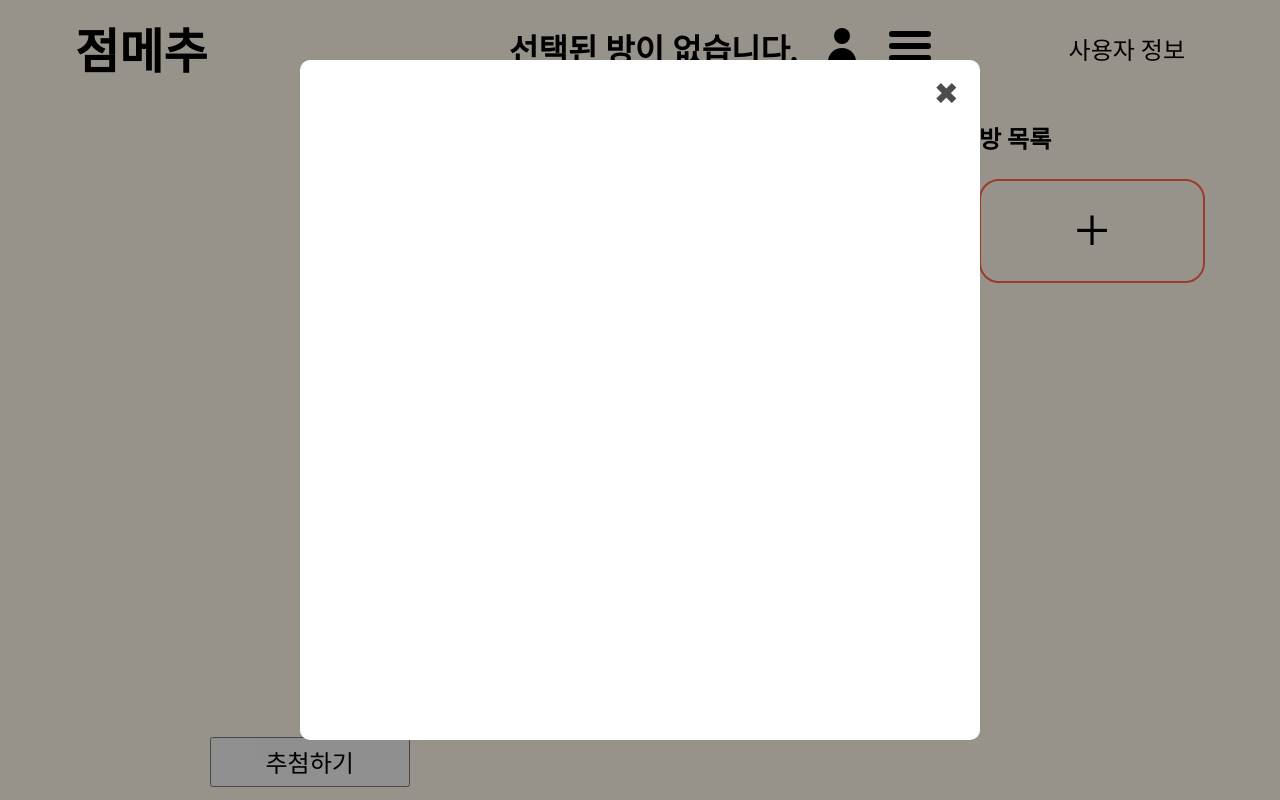
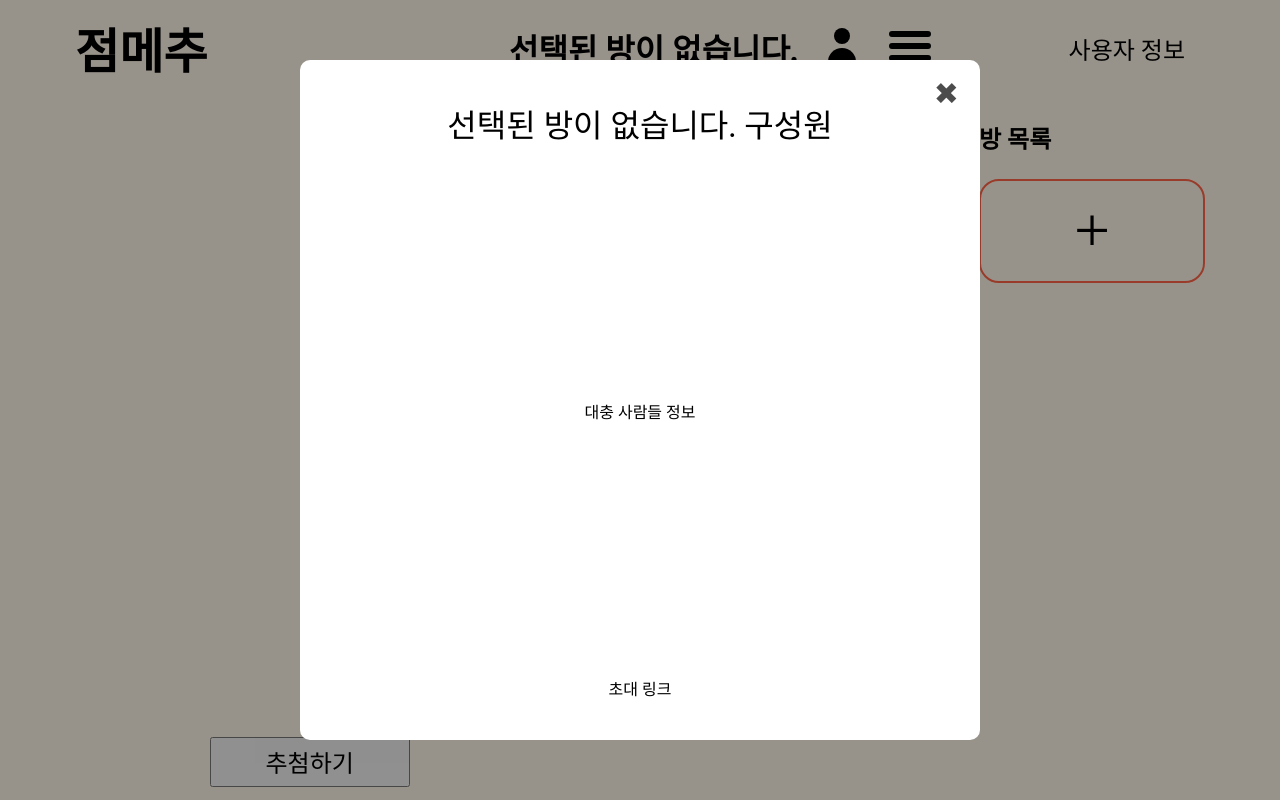
Before and after one commit to Comp-ACT/random-lunch-menu-front, a React (Create React App) app: page / in a window 1280 px wide. Both pictures are taken after a click on the element 842 px from the left and 48 px from the top of the page. Built offline with nearby package versions, Linux system fonts and the light colour scheme; a web font is replaced by a local one.

Commit message:
Update PersonDialog.tsx

```diff
--- a/src/components/common/header/dialog/PersonDialog.tsx
+++ b/src/components/common/header/dialog/PersonDialog.tsx
@@ -1,5 +1,29 @@
+import { useRecoilValue } from 'recoil';
+import { selectedRoomSelector } from '../../../../recoil/atoms';
+import { css } from '@emotion/react';
+
 function PersonDialog() {
-  return <></>;
+  const selectedRoom = useRecoilValue(selectedRoomSelector);
+  return (
+    <div
+      css={css({
+        display: 'flex',
+        flexDirection: 'column',
+        justifyContent: 'space-between',
+        height: '100%',
+      })}
+    >
+      <div
+        css={css({
+          fontSize: 32,
+        })}
+      >
+        {selectedRoom.roomName} 구성원
+      </div>
+      <div>대충 사람들 정보</div>
+      <div>초대 링크</div>
+    </div>
+  );
 }
 
 export default PersonDialog;
```
